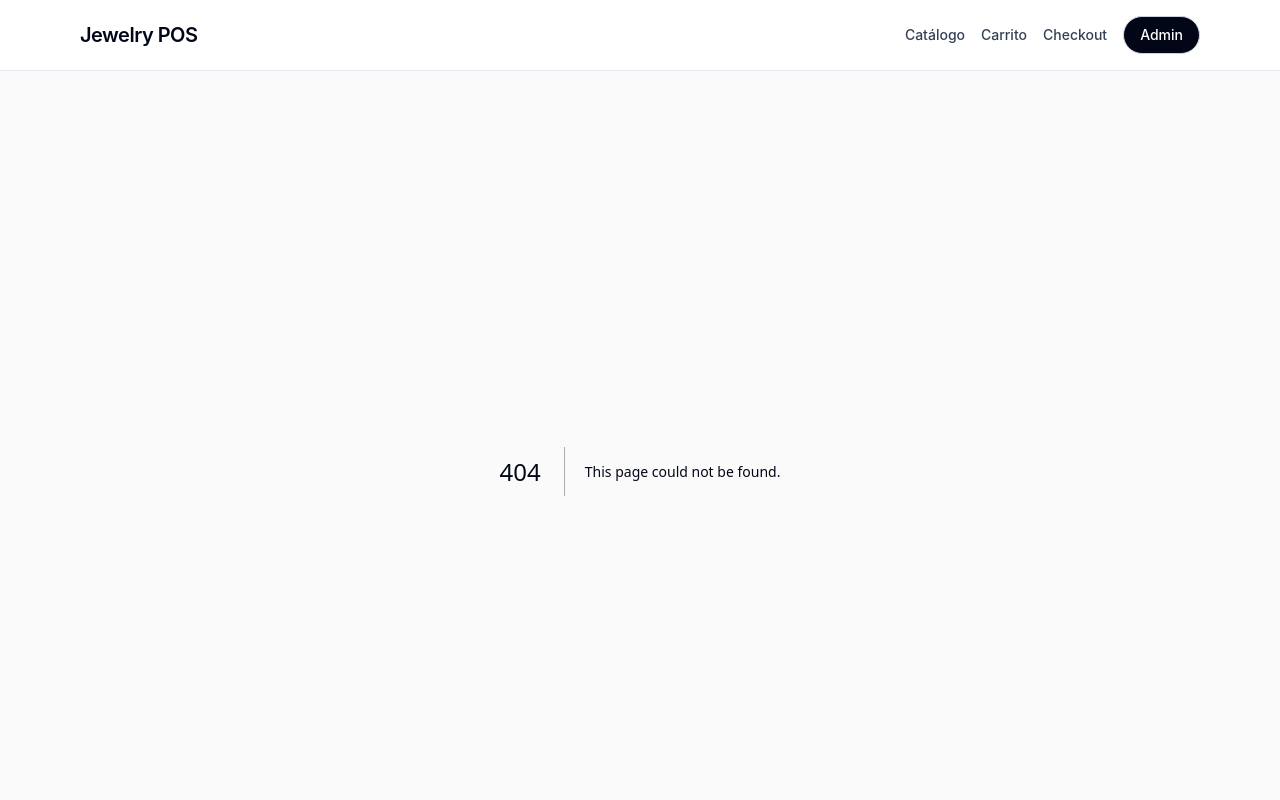
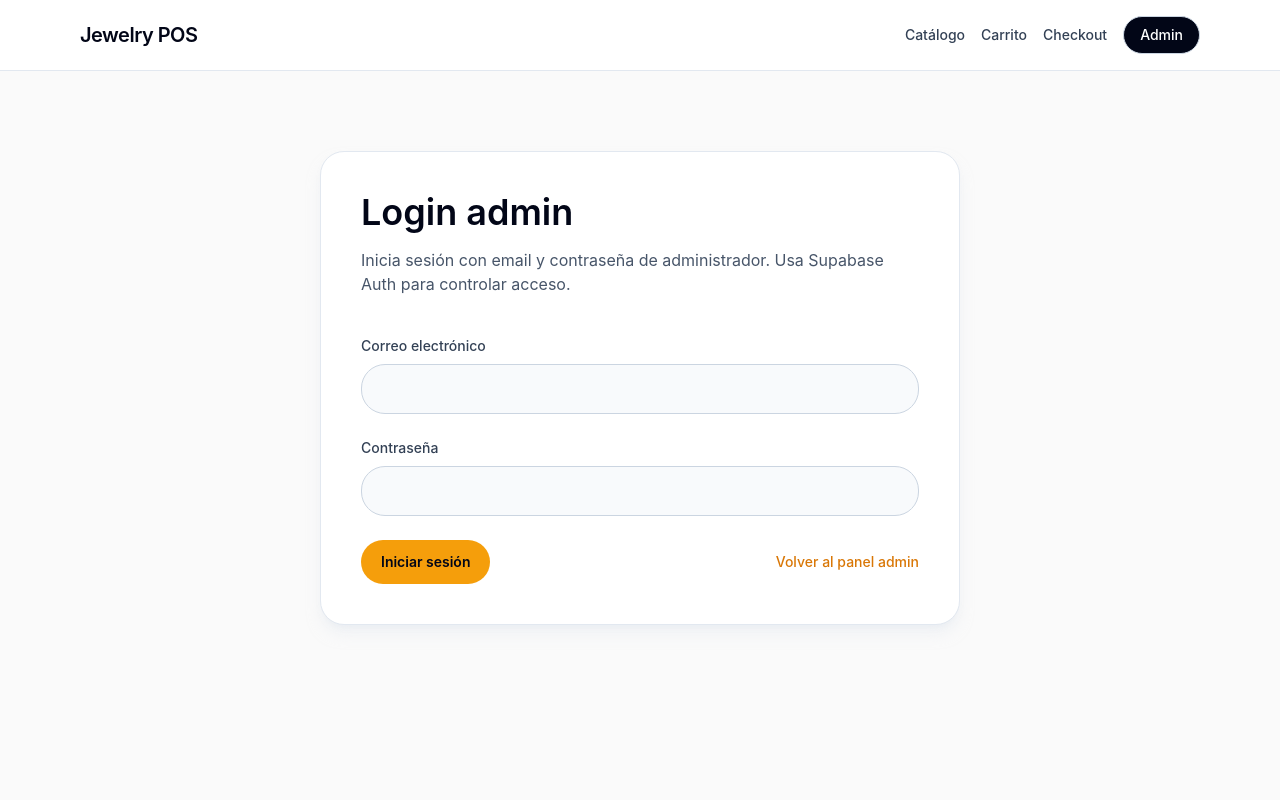
Before and after one commit to albertofelixrosas/abraham-jewelry, a Next.js app: page /admin/login in a window 1280 px wide. Before the commit this address had no page. Shown: the top 800 px of the page. Built offline with nearby package versions, Linux system fonts and the light colour scheme; no server answers.

Commit message:
Add admin authentication with Supabase; implement login page and context provider

```diff
--- a/package.json
+++ b/package.json
@@ -9,6 +9,7 @@
     "lint": "eslint . --ext .ts,.tsx"
   },
   "dependencies": {
+    "@supabase/supabase-js": "^2.106.0",
     "clsx": "^2.1.1",
     "next": "15.5.18",
     "react": "19.2.6",
--- /dev/null
+++ b/src/app/admin/layout.tsx
@@ -0,0 +1,8 @@
+'use client';
+
+import type { ReactNode } from 'react';
+import { AdminAuthProvider } from '@/context/admin-auth-context';
+
+export default function AdminLayout({ children }: { children: ReactNode }) {
+  return <AdminAuthProvider>{children}</AdminAuthProvider>;
+}
--- /dev/null
+++ b/src/app/admin/login/page.tsx
@@ -0,0 +1,73 @@
+'use client';
+
+import { useState } from 'react';
+import { useRouter } from 'next/navigation';
+import Link from 'next/link';
+import Button from '@/components/button';
+import { useAdminAuth } from '@/context/admin-auth-context';
+
+export default function AdminLoginPage() {
+  const router = useRouter();
+  const { signIn, loading } = useAdminAuth();
+  const [email, setEmail] = useState('');
+  const [password, setPassword] = useState('');
+  const [message, setMessage] = useState('');
+
+  const handleSubmit = async (event: React.FormEvent<HTMLFormElement>) => {
+    event.preventDefault();
+    setMessage('');
+
+    const error = await signIn(email, password);
+    if (error) {
+      setMessage(error.message ?? 'No se pudo iniciar sesión. Revisa tus credenciales.');
+      return;
+    }
+
+    router.push('/admin');
+  };
+
+  return (
+    <main className="min-h-screen bg-gray-50 text-slate-950">
+      <section className="mx-auto w-[min(640px,calc(100%-2rem))] py-20">
+        <div className="rounded-3xl border border-slate-200 bg-white p-10 shadow-lg shadow-slate-200/50">
+          <h1 className="text-4xl font-semibold text-slate-950">Login admin</h1>
+          <p className="mt-4 max-w-2xl text-slate-600">
+            Inicia sesión con email y contraseña de administrador. Usa Supabase Auth para controlar acceso.
+          </p>
+
+          <form className="mt-10 space-y-6" onSubmit={handleSubmit}>
+            <div>
+              <label className="mb-2 block text-sm font-medium text-slate-700">Correo electrónico</label>
+              <input
+                type="email"
+                value={email}
+                onChange={(event) => setEmail(event.target.value)}
+                required
+                className="w-full rounded-3xl border border-slate-300 bg-slate-50 px-4 py-3 text-slate-950 outline-none focus:border-amber-400 focus:ring-2 focus:ring-amber-100"
+              />
+            </div>
+            <div>
+              <label className="mb-2 block text-sm font-medium text-slate-700">Contraseña</label>
+              <input
+                type="password"
+                value={password}
+                onChange={(event) => setPassword(event.target.value)}
+                required
+                className="w-full rounded-3xl border border-slate-300 bg-slate-50 px-4 py-3 text-slate-950 outline-none focus:border-amber-400 focus:ring-2 focus:ring-amber-100"
+              />
+            </div>
+            {message && <p className="text-sm text-red-600">{message}</p>}
+            <div className="flex flex-col gap-4 sm:flex-row sm:items-center sm:justify-between">
+              <Button type="submit" disabled={loading}>
+                {loading ? 'Validando...' : 'Iniciar sesión'}
+              </Button>
+              <Link href="/admin" className="text-sm font-medium text-amber-600 transition hover:text-amber-700">
+                Volver al panel admin
+              </Link>
+            </div>
+          </form>
+        </div>
+      </section>
+    </main>
+  );
+}
--- a/src/app/admin/page.tsx
+++ b/src/app/admin/page.tsx
@@ -39,6 +39,11 @@ export default function AdminPage() {
               <p className="mt-4 text-xl font-semibold">Análisis</p>
               <p className="mt-3 text-sm text-slate-300">Ventas, stock y desempeño del negocio.</p>
             </Link>
+            <Link href="/admin/login" className="group rounded-3xl border border-amber-400 bg-amber-500 p-6 text-slate-950 transition hover:bg-amber-400">
+              <p className="text-sm uppercase tracking-[0.2em] font-semibold">Admin</p>
+              <p className="mt-4 text-xl font-semibold">Iniciar sesión</p>
+              <p className="mt-3 text-sm">Accede al login de administrador para autenticación.</p>
+            </Link>
           </div>
         </div>
       </section>
--- /dev/null
+++ b/src/context/admin-auth-context.tsx
@@ -0,0 +1,82 @@
+'use client';
+
+import { createContext, useContext, useEffect, useMemo, useState } from 'react';
+import type { ReactNode } from 'react';
+import type { User } from '@supabase/supabase-js';
+import { supabase } from '@/lib/supabase-client';
+
+type AdminAuthContextValue = {
+  user: User | null;
+  loading: boolean;
+  signIn: (email: string, password: string) => Promise<Error | null>;
+  signOut: () => Promise<void>;
+};
+
+const AdminAuthContext = createContext<AdminAuthContextValue | undefined>(undefined);
+
+export function AdminAuthProvider({ children }: { children: ReactNode }) {
+  const [user, setUser] = useState<User | null>(null);
+  const [loading, setLoading] = useState(true);
+
+  useEffect(() => {
+    let subscription: { unsubscribe: () => void } | null = null;
+
+    const initAuth = async () => {
+      if (!supabase) {
+        setLoading(false);
+        return;
+      }
+
+      const { data, error } = await supabase.auth.getSession();
+      if (!error && data?.session?.user) {
+        setUser(data.session.user);
+      }
+      setLoading(false);
+
+      const { data: listener } = supabase.auth.onAuthStateChange((_event, session) => {
+        setUser(session?.user ?? null);
+        setLoading(false);
+      });
+
+      subscription = listener?.subscription ?? null;
+    };
+
+    initAuth();
+
+    return () => {
+      subscription?.unsubscribe();
+    };
+  }, []);
+
+  const signIn = async (email: string, password: string) => {
+    if (!supabase) {
+      return new Error('Supabase no está configurado.');
+    }
+
+    const { error } = await supabase.auth.signInWithPassword({ email, password });
+    return error ?? null;
+  };
+
+  const signOut = async () => {
+    if (!supabase) {
+      return;
+    }
+    await supabase.auth.signOut();
+    setUser(null);
+  };
+
+  const value = useMemo(
+    () => ({ user, loading, signIn, signOut }),
+    [user, loading]
+  );
+
+  return <AdminAuthContext.Provider value={value}>{children}</AdminAuthContext.Provider>;
+}
+
+export function useAdminAuth() {
+  const context = useContext(AdminAuthContext);
+  if (!context) {
+    throw new Error('useAdminAuth must be used within AdminAuthProvider');
+  }
+  return context;
+}
--- /dev/null
+++ b/src/lib/supabase-client.ts
@@ -0,0 +1,9 @@
+import { createClient } from '@supabase/supabase-js';
+
+const supabaseUrl = process.env.NEXT_PUBLIC_SUPABASE_URL;
+const supabaseAnonKey = process.env.NEXT_PUBLIC_SUPABASE_ANON_KEY;
+
+export const supabase =
+  supabaseUrl && supabaseAnonKey
+    ? createClient(supabaseUrl, supabaseAnonKey)
+    : null;
```
Also changed, not shown: 2 other files (tests, documents, lock files or other folders).
